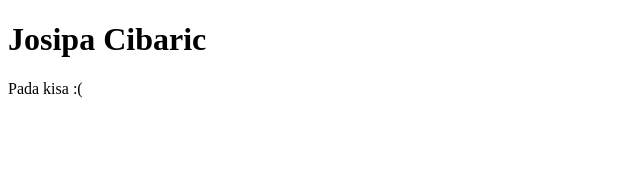
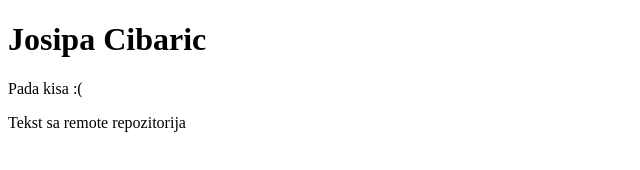
Before and after one commit to jcibaric229/vj01, a plain HTML site: page index.html in a window 1280 px wide. Shown: the whole page, without its empty margins (0-640 px from the left). Drawn offline with Linux system fonts and the light colour scheme.

Commit message:
Dodan novi odlomak

```diff
--- a/index.html
+++ b/index.html
@@ -9,5 +9,6 @@
 <body>
     <h1>Josipa Cibaric</h1>
     <p>Pada kisa :(</p>
+    <p> Tekst sa remote repozitorija </p>
 </body>
 </html>
```
